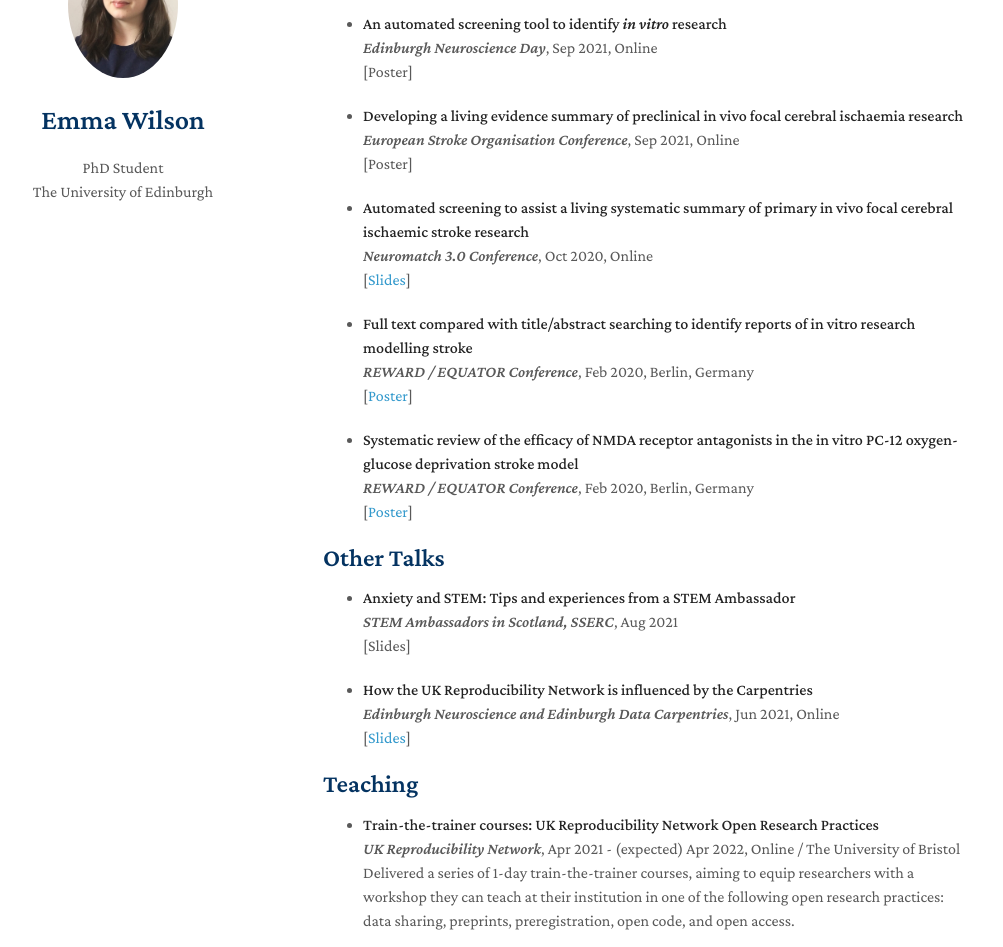
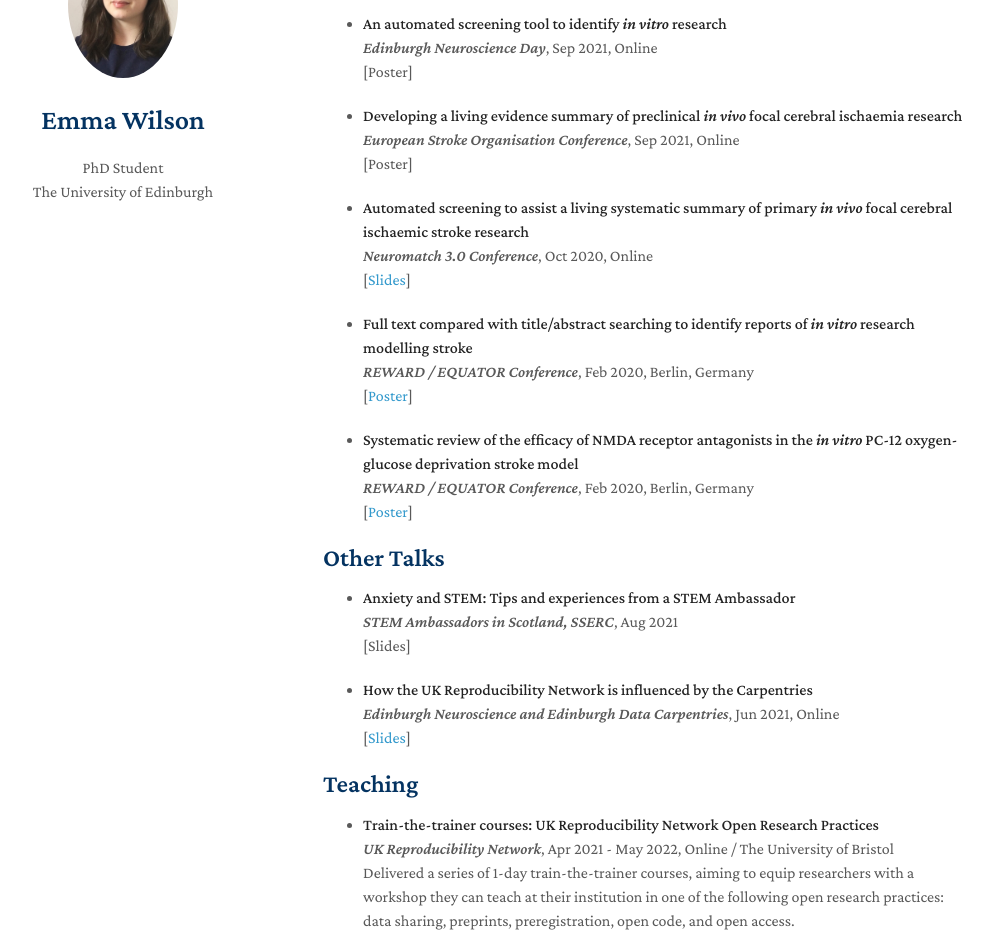
Before and after one commit to emma-wilson/emma-wilson.github.io, a Jekyll site: the page built from index.md, in a window 1280 px wide and 1400 px high, scrolled down 1005 px. Shown: the part 153-1100 px from the top of the window, without its empty margins (147-1150 px from the left). Built offline with Jekyll 4.4.1, drawn with Linux system fonts in a browser that asks for light colours; nearby versions of some CDN libraries; a style sheet for code colours, icons or effects is not loaded; our own code applies the rules of GitHub Pages for plain Markdown files; some of the changed text lies outside the part shown.

Commit message:
Update content

```diff
--- a/index.md
+++ b/index.md
@@ -67,20 +67,20 @@ I am passionate about open and reproducible research, and enjoy engaging the pub
   <br>
   [Poster]
 
-- **Developing a living evidence summary of preclinical in vivo focal cerebral ischaemia research**
+- **Developing a living evidence summary of preclinical *in vivo* focal cerebral ischaemia research**
   <br>
   *European Stroke Organisation Conference*, Sep 2021, Online
   <br>
   [Poster]
 
-- **Automated screening to assist a living systematic summary of primary in vivo focal cerebral ischaemic stroke research**
+- **Automated screening to assist a living systematic summary of primary *in vivo* focal cerebral ischaemic stroke research**
   <br>
   *Neuromatch 3.0 Conference*, Oct 2020, Online
   <br>
   <i class="ai ai-osf"></i>
   [<a href="https://osf.io/5krx7" aria-label="Download Automated screening to assist a living systematic summary of primary in vivo focal cerebral ischaemic stroke research talk slides from OSF">Slides</a>]
 
-- **Full text compared with title/abstract searching to identify reports of in vitro research modelling stroke**
+- **Full text compared with title/abstract searching to identify reports of *in vitro* research modelling stroke**
   <br>
   *REWARD / EQUATOR Conference*, Feb 2020, Berlin, Germany
   <br>
@@ -88,7 +88,7 @@ I am passionate about open and reproducible research, and enjoy engaging the pub
   [<a href="https://osf.io/nhjeg" aria-label="Download Full text compared with title/abstract searching to identify reports of in vitro research modelling stroke poster from OSF">Poster</a>]
 
 
-- **Systematic review of the efficacy of NMDA receptor antagonists in the in vitro PC-12 oxygen-glucose deprivation stroke model**
+- **Systematic review of the efficacy of NMDA receptor antagonists in the *in vitro* PC-12 oxygen-glucose deprivation stroke model**
   <br>
   *REWARD / EQUATOR Conference*, Feb 2020, Berlin, Germany
   <br>
@@ -114,7 +114,7 @@ I am passionate about open and reproducible research, and enjoy engaging the pub
 
 - **Train-the-trainer courses: UK Reproducibility Network Open Research Practices**
   <br>
-  *UK Reproducibility Network*, Apr 2021 - (expected) Apr 2022, Online / The University of Bristol
+  *UK Reproducibility Network*, Apr 2021 - May 2022, Online / The University of Bristol
   <br>
   Delivered a series of 1-day train-the-trainer courses, aiming to equip researchers with a workshop they can teach at their institution in one of the following open research practices: data sharing, preprints, preregistration, open code, and open access.
 
```
Also changed, not shown: other parts of index.md (+2 -1 lines).
